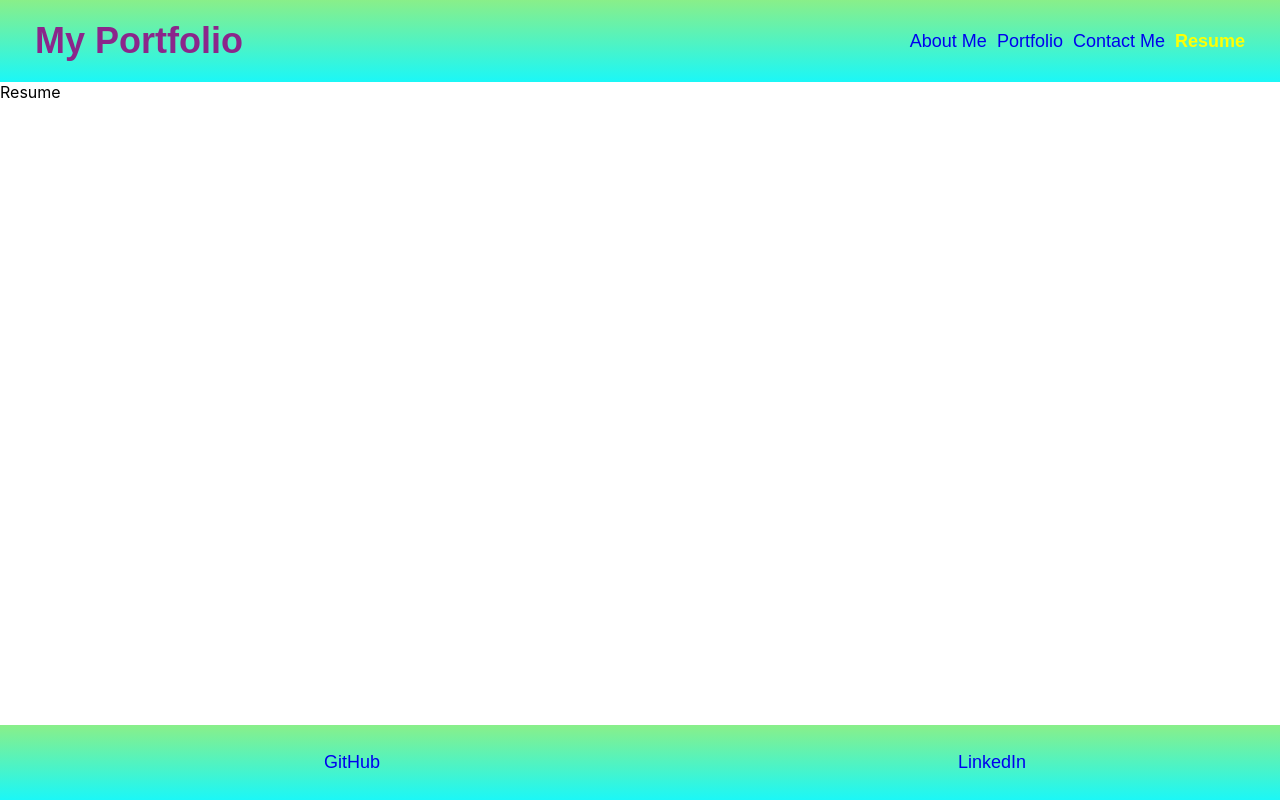
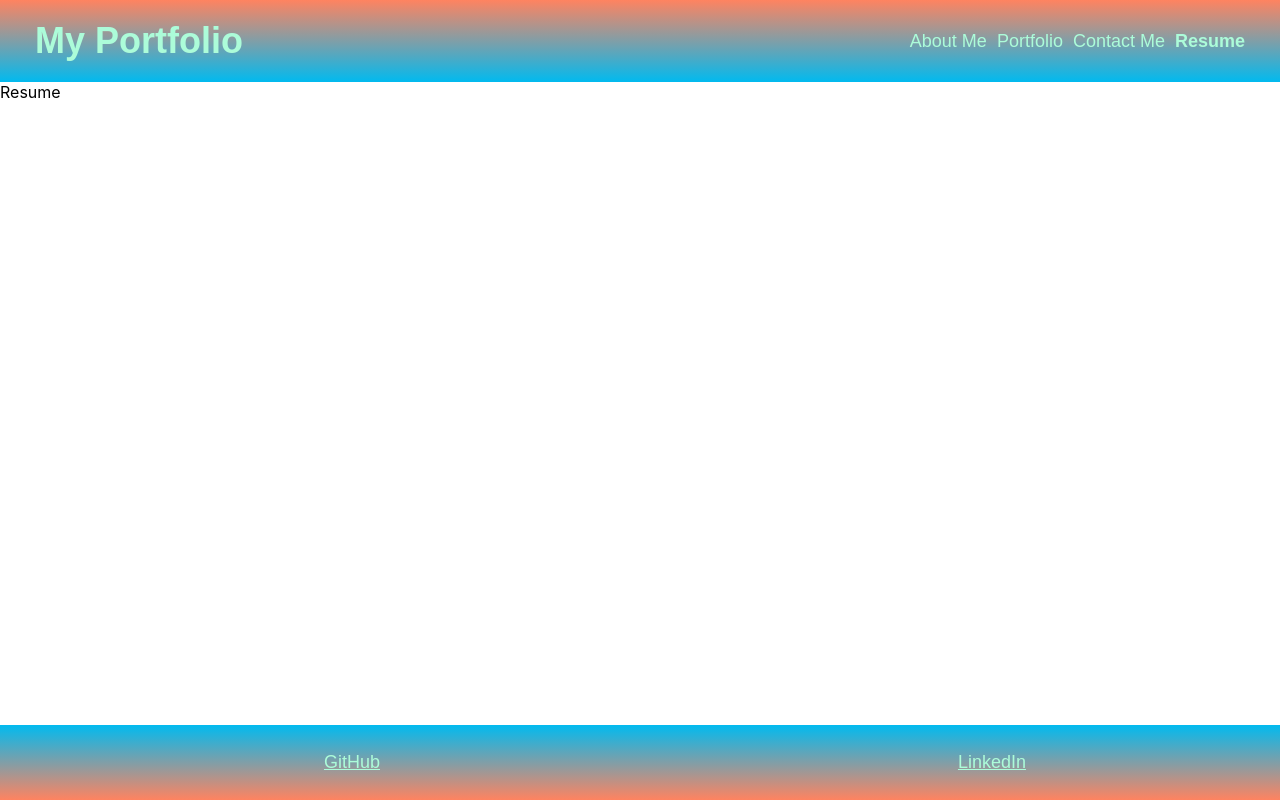
Before and after one commit to bgahan/CEB-React-Challege-Portfolio, a React (Create React App) app in the folder client/: page /resume in a window 1280 px wide. Shown: the top 800 px of the page. Built offline with nearby package versions, Linux system fonts and the light colour scheme; the HTML template or start-up script is replaced by a standard one.

Commit message:
update styling and create project component

```diff
--- a/client/src/components/Footer/footer.css
+++ b/client/src/components/Footer/footer.css
@@ -3,12 +3,13 @@
     align-items: center;
     justify-content: space-around;
     padding: 20px 35px;
-    background: linear-gradient(rgb(137, 239, 137), rgb(27, 247, 247));
+    background: linear-gradient(#01BAEF, #FF8360);
     font-family: fantasy;
     font-size: 18px;
     position: absolute;
     bottom: 0;
     width: 100%;
+
 }
 
 .footer-nav>li {
@@ -17,5 +18,5 @@
 }
 
 .footer-nav>li>a {
-    text-decoration: none;
+    color: #ACFCD9;;
 }
--- a/client/src/components/Header/header.css
+++ b/client/src/components/Header/header.css
@@ -3,7 +3,7 @@
     align-items: center;
     justify-content: space-between;
     padding: 20px 35px;
-    background: linear-gradient(rgb(137, 239, 137), rgb(27, 247, 247));
+    background: linear-gradient(#FF8360, #01BAEF);
     font-family: fantasy;
     font-size: 18px;
     top: 0;
@@ -11,13 +11,14 @@
 }
 
 .header-title {
-    color: rgb(139, 38, 139);
+    color: #ACFCD9;
     font-weight: bolder;
 }
 
 .header-nav {
     display: flex;
     gap: 10px;
+    color: #ACFCD9;
 }
 
 .header-nav>li {
@@ -26,10 +27,11 @@
 }
 
 .header-nav>li>a {
+    color: #ACFCD9;
     text-decoration: none;
 }
 
 .current-path {
     font-weight: 800 !important;
-    color: rgb(255, 255, 3);
+    color: #140D4F;
 }
```
Also changed, not shown: client/src/components/Project/Project.js (added), client/src/components/Project/project.css (added).
